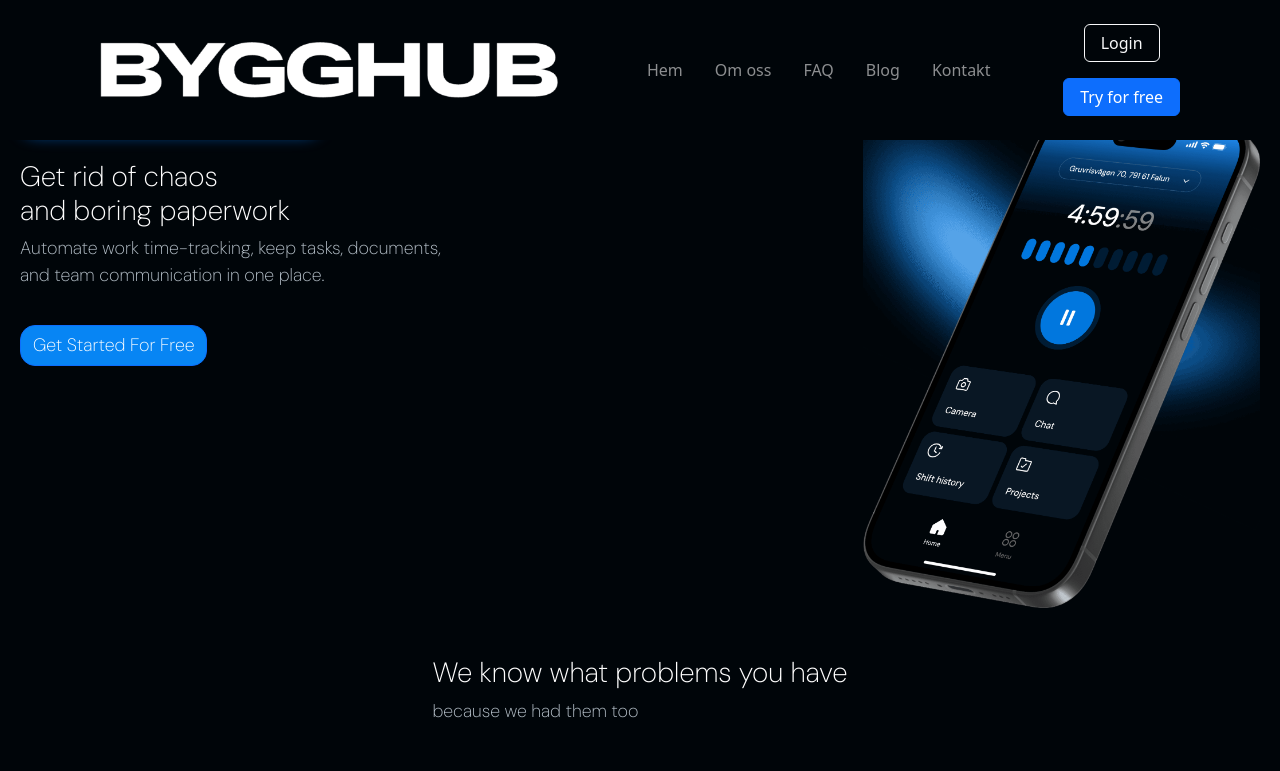
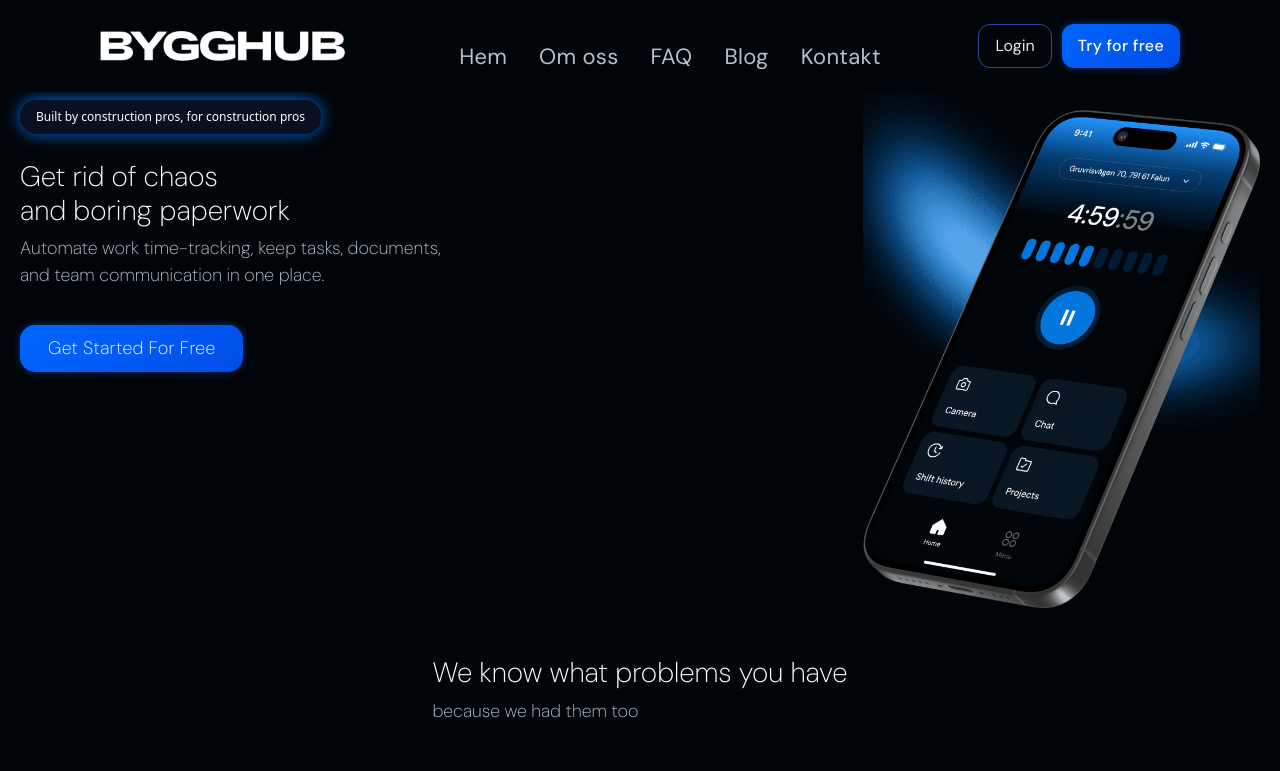
Before and after one commit to alexgeho/ByggHubWeb_on_React, a React (Create React App) app: page / in a window 1280 px wide. Shown: the top 771 px of the page. Built offline with nearby package versions, Linux system fonts and the light colour scheme.

Commit message:
feat(header): adaptive header with mobile and desktop layouts configured

```diff
--- a/src/Components/Header/Header.css
+++ b/src/Components/Header/Header.css
@@ -1,6 +1,5 @@
 /* === MOBILE FIRST === */
 
-/* Контейнер навбара */
 .custom-container {
     display: flex;
     justify-content: space-between;  /* лого слева, бургер справа */
@@ -12,7 +11,59 @@
     box-sizing: border-box;
 }
 
-/* ЛОГОТИП */
+/* === Главная кнопка "Try for free" === */
+.btn-primary {
+    background: linear-gradient(145deg, #0066ff, #004de6);
+    border: none;
+    border-radius: 12px;
+    padding: 10px 28px;
+    font-family: "DM Sans", sans-serif;
+    font-weight: 500;
+    font-size: 16px;
+    color: #ffffff;
+    letter-spacing: 0.3px;
+    transition: all 0.25s ease;
+    box-shadow: 0 0 8px rgba(0, 102, 255, 0.4);
+}
+
+/* Эффект при наведении */
+.btn-primary:hover {
+    background: linear-gradient(145deg, #1f7aff, #0059e6);
+    transform: translateY(-2px);
+    box-shadow: 0 0 14px rgba(0, 128, 255, 0.6);
+}
+
+/* При клике */
+.btn-primary:active {
+    transform: translateY(1px);
+    box-shadow: 0 0 4px rgba(0, 102, 255, 0.3);
+}
+
+/* === Вариант “Outline”, например для Login === */
+.btn-outline-light {
+    background: transparent;
+    color: #e6e9ee;
+    border: 1px solid rgba(70, 118, 255, 0.6);
+    border-radius: 12px;
+    padding: 9px 26px;
+    font-family: "DM Sans", sans-serif;
+    transition: all 0.25s ease;
+}
+
+.btn-outline-light:hover {
+    background: rgba(0, 89, 230, 0.15);
+    color: #ffffff;
+    border-color: #007bff;
+}
+
+
+.HeaderButtons {
+    display: flex;
+    flex-direction: column;
+    align-items: center;
+    gap: 10px;
+}
+
 .logo-img {
     height: 20px;                    /* пропорции как в Framer */
     width: auto;
@@ -21,6 +72,19 @@
 
 .logo-img:hover {
     transform: scale(1.03);
+}
+
+.custom-nav .nav-link{
+    font-size: 17px;
+    color: #B5C0C9;
+    font-family: "DM Sans", sans-serif; /* ← твой шрифт */
+    font-weight: 400;
+    letter-spacing: 0.3px;
+    transition: color 0.25s ease, border-color 0.25s ease;
+    margin: -20px 0;
+    padding-top: 30px/* ← меньше расстояние между ссылками на мобилке */
+
+
 }
 
 /* БУРГЕР */
@@ -55,17 +119,81 @@
 }
 
 /* === DESKTOP === */
-@media (min-width: 768px) {
+@media (min-width: 992px) {
+
+    /* === Главная кнопка "Try for free" === */
+    .btn-primary {
+        background: linear-gradient(145deg, #0066ff, #004de6);
+        border: none;
+        border-radius: 12px;
+        padding: 10px 28px;
+        font-family: "DM Sans", sans-serif;
+        font-weight: 500;
+        font-size: 16px;
+        color: #ffffff;
+        letter-spacing: 0.3px;
+        transition: all 0.25s ease;
+        box-shadow: 0 0 8px rgba(0, 102, 255, 0.4);
+    }
+
+    /* Эффект при наведении */
+    .btn-primary:hover {
+        background: linear-gradient(145deg, #1f7aff, #0059e6);
+        transform: translateY(-2px);
+        box-shadow: 0 0 14px rgba(0, 128, 255, 0.6);
+    }
+
+    /* При клике */
+    .btn-primary:active {
+        transform: translateY(1px);
+        box-shadow: 0 0 4px rgba(0, 102, 255, 0.3);
+    }
+
+    /* === Вариант “Outline”, например для Login === */
+    .btn-outline-light {
+        background: transparent;
+        color: #e6e9ee;
+        border: 1px solid rgba(70, 118, 255, 0.6);
+        border-radius: 12px;
+        padding: 9px 26px;
+        font-family: "DM Sans", sans-serif;
+        transition: all 0.25s ease;
+    }
+
+    .btn-outline-light:hover {
+        background: rgba(0, 89, 230, 0.15);
+        color: #ffffff;
+        border-color: #007bff;
+    }
+
+
     .custom-container {
+        display: flex;
         max-width: 1200px;
         padding: 16px 60px;
     }
 
     .logo-img {
-        height: 56px;
+        height: 30px;
     }
 
-    .navbar-toggler {
-        display: none;
+    .custom-nav .nav-link{
+        font-size: 22px;
+        color: #B5C0C9;
+        font-family: "DM Sans", sans-serif; /* ← твой шрифт */
+        font-weight: 400;
+        letter-spacing: 0.3px;
+        text-transform: none;
+        transition: color 0.25s ease, border-color 0.25s ease;
+        border-bottom: 2px solid transparent; /* базовая линия */
+
     }
+
+
+    .HeaderButtons {
+        display: flex;
+        flex-direction: row;
+
+    }
+
 }
--- a/src/Components/Header/Header.jsx
+++ b/src/Components/Header/Header.jsx
@@ -51,7 +51,7 @@
 
                 {/* --- NAVIGATION LINKS --- */}
                 <Navbar.Collapse id="responsive-navbar-nav">
-                    <Nav className="mx-auto gap-3 custom-nav">
+                    <Nav className="custom-nav mx-auto gap-3">
                         <Nav.Link as={Link} to="/">Hem</Nav.Link>
                         <Nav.Link as={Link} to="/about">Om oss</Nav.Link>
                         <Nav.Link as={Link} to="/faq">FAQ</Nav.Link>
@@ -60,7 +60,7 @@
                     </Nav>
 
                     {/* --- BUTTONS (LOGIN + TRY FOR FREE) --- */}
-                    <div className="d-flex flex-column align-items-center gap-3">
+                    <div className="HeaderButtons">
                         <Button
                             variant="outline-light"
                             className="px-3"
```
